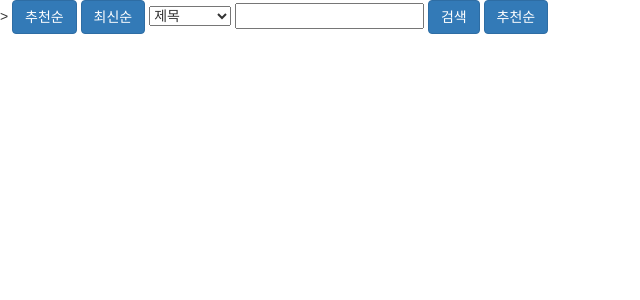
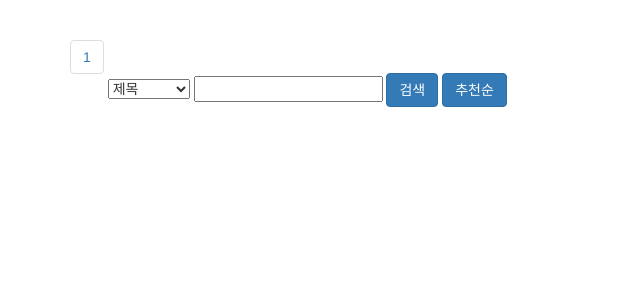
Before and after one commit to mayrang/BookReview, a Flask app: page /board/review_list in a window 1280 px wide. Shown: the top 300 px of the page, without its empty margins (0-640 px from the left). Run offline with Flask 2, Linux system fonts and the light colour scheme; a database or web service that is not in the repository returns one stand-in record (values such as "Sample title"); some libraries are stand-ins or nearby versions.

Commit message:
make_pagination_in_main.html

```diff
--- a/main/templates/main.html
+++ b/main/templates/main.html
@@ -1,10 +1,10 @@
 <!DOCTYPE html>
-<html lang="en">
+<html lang="ko">
 <head>
     <meta charset="UTF-8">
     <meta http-equiv="X-UA-Compatible" content="IE=edge">
     <meta name="viewport" content="width=device-width, initial-scale=1.0">
-    <title>{% block title %}{% endblock %}</title>>
+    <title>{% block title %}{% endblock %}</title>
     <!-- include libraries(jQuery, bootstrap) -->
     <link href="https://stackpath.bootstrapcdn.com/bootstrap/3.4.1/css/bootstrap.min.css" rel="stylesheet">
     <script src="https://code.jquery.com/jquery-3.5.1.min.js"></script>
@@ -15,7 +15,9 @@
     <script src="https://cdn.jsdelivr.net/npm/summernote@0.8.18/dist/summernote.min.js"></script>
 </head>
 <body>
+    <div class="container">
     {% block contents %}
     {% endblock %}
+    </div>
 </body>
 </html>
--- a/main/templates/review_list.html
+++ b/main/templates/review_list.html
@@ -29,8 +29,25 @@
         self.location.href = "{{url_for('board.review_list')}}?page="+page+"&search="+search+"&searchValue="+searchValue+"&sortMethod="sortMethod;
     });
 </script>
-<a href="#" onclick="" class="btn btn-primary" id="recommend">추천순</a>
-<a href="#" onclick="" class="btn btn-primary" id="time">최신순</a>
+<table class="table">
+</table>
+<ul class="pagination justfy-content-center">
+{% if block_start > 1 %}
+    <li class="page-item"><a class="page-link" href="{{url_for('board.review_list', page=(block_start-1), search=search, searchValue=search_value, sortMethod=sort_mehtod)}}">이전</a></li>
+{% endif %}
+{% for i in range(block_start, block_end+1) %}
+    {% if i == page %}
+        <li class="page-item"><a class="page-link active text-warning" disabled>{{i}}</a></li>
+    {% else %}
+    {% if i <= last_page_num %}
+        <li class="page-item"><a class="page-link" href="{{url_for('board.review_list', page=i, search=search, searchValue=search_value, sortMethod=sort_mehtod)}}">{{i}}</a></li>
+    {% endif %}
+    {% endif %}
+{% endfor %}
+{% if block_end < last_page_num %}
+    <li class="page-item"><a class="page-link" href="{{url_for('board.review_list', page=(block_end+1), search=search, searchValue=search_value, sortMethod=sort_mehtod)}}">다음</a></li>
+{% endif %}
+</ul>
 <select id="search" name="search">
     <option value="1">제목</option>
     <option value="2">내용</option>
```
